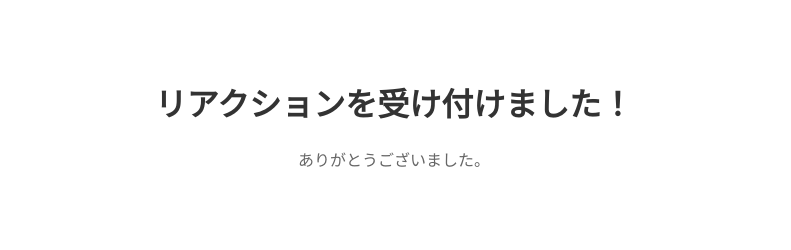
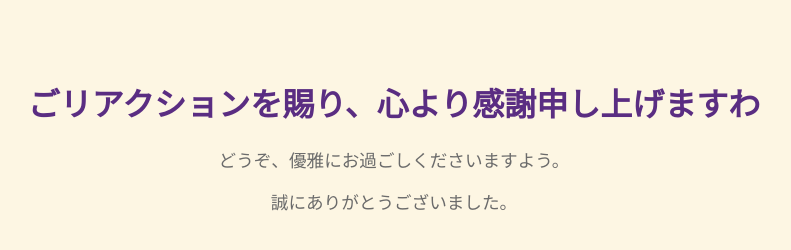
Before and after one commit to tappuriz/linebot, a plain HTML site: page thanks.html in a window 1280 px wide. Shown: the whole page, without its empty margins (246-1037 px from the left). Drawn offline with Linux system fonts and the light colour scheme.

Commit message:
Update thanks.html

```diff
--- a/thanks.html
+++ b/thanks.html
@@ -3,23 +3,26 @@
 <head>
   <meta charset="UTF-8">
   <meta name="viewport" content="width=device-width, initial-scale=1.0">
-    <title>リアクションありがとうございます</title>
+  <title>ごリアクション賜り、誠にありがとうございます</title>
   <style>
     body {
       font-family: sans-serif;
       text-align: center;
       padding: 50px;
+      background: #fdf6e3;
     }
     h1 {
-            color: #333;
+      color: #5a2d82;
     }
     p {
-            color: #666;
+      color: #6b6b6b;
+      font-size: 1.1em;
     }
   </style>
 </head>
 <body>
-    <h1>リアクションを受け付けました！</h1>
-    <p>ありがとうございました。</p>
+  <h1>ごリアクションを賜り、心より感謝申し上げますわ</h1>
+  <p>どうぞ、優雅にお過ごしくださいますよう。</p>
+  <p>誠にありがとうございました。</p>
 </body>
 </html>
```
Lines whose indentation alone changed are shown as unchanged.
